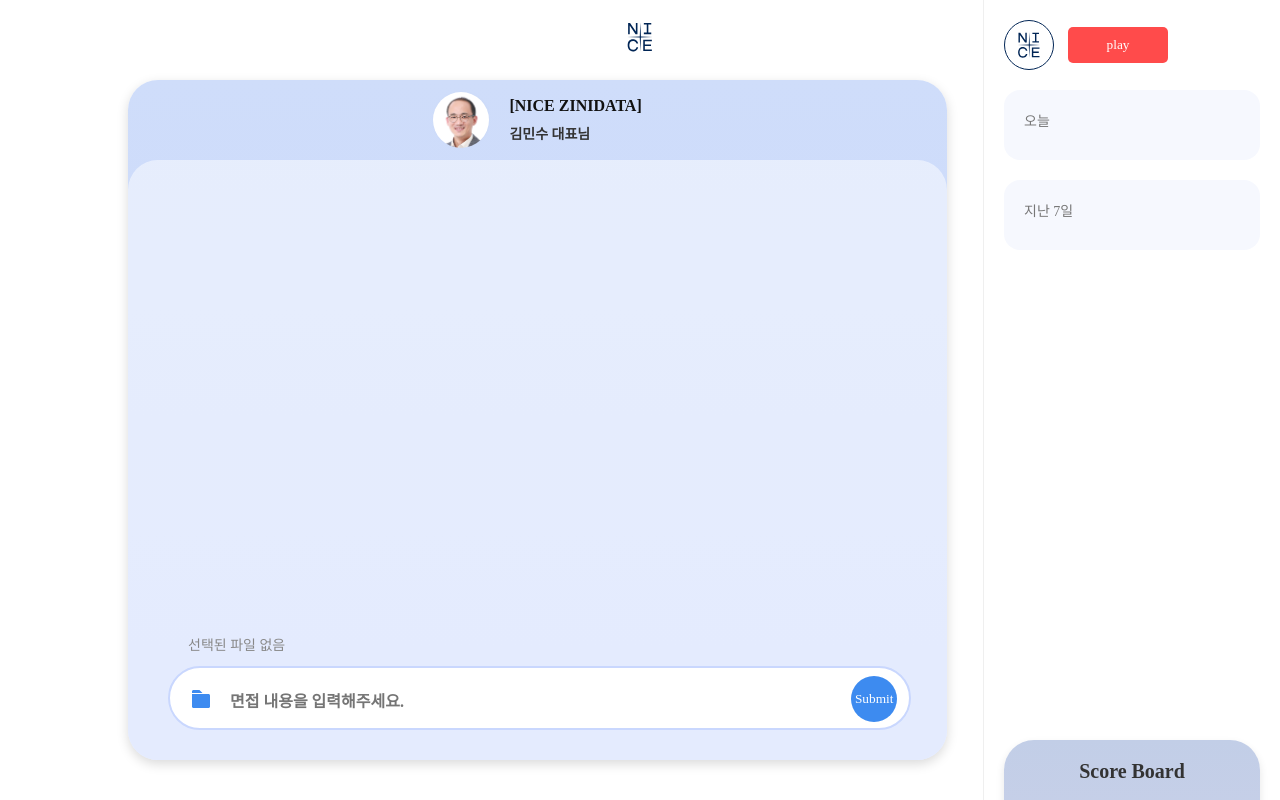
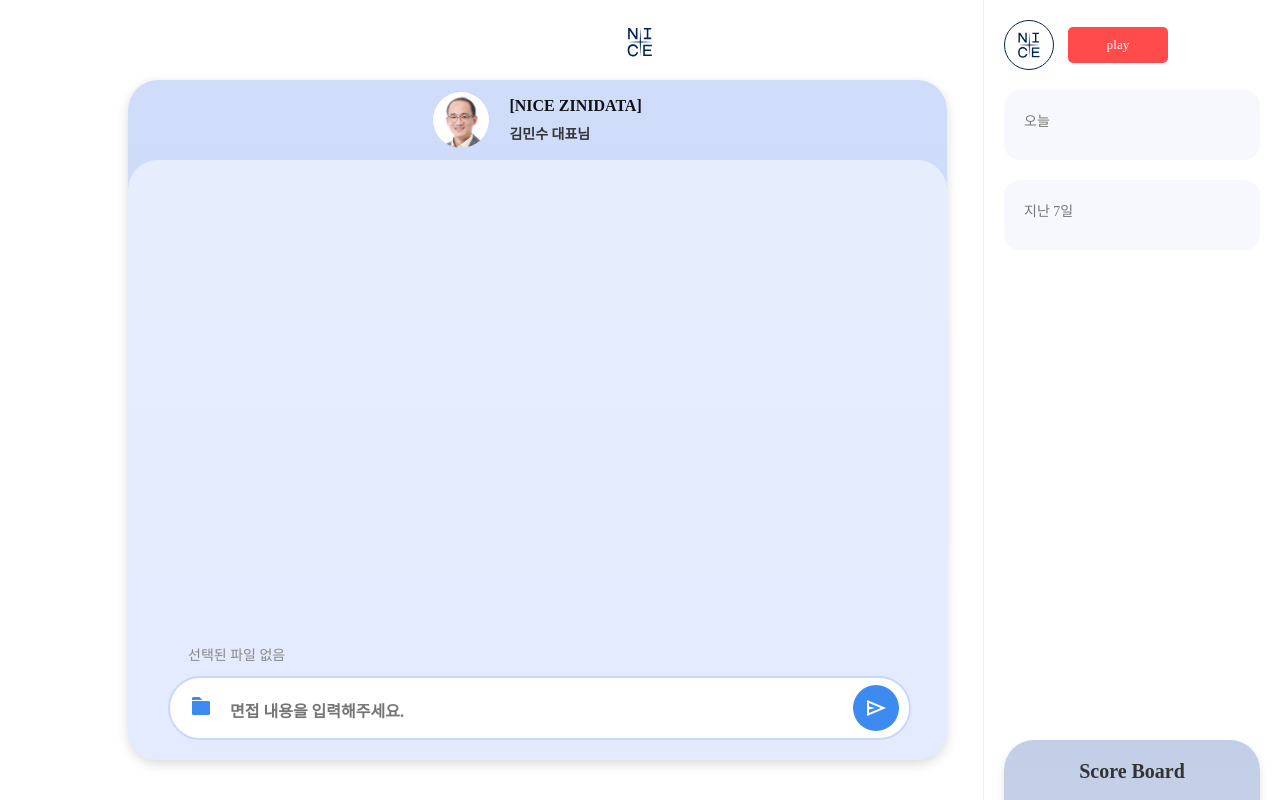
Before and after one commit to junghyunjang-tech/samdoo92_py, a Flask app: template templates/index.html in a window 1280 px wide. Run offline with Flask 2, Linux system fonts and the light colour scheme; the template is opened without the code that fills it, so the values that code supplies are empty; some web fonts are replaced.

Commit message:
submit 추가

```diff
--- a/static/css/styles.css
+++ b/static/css/styles.css
@@ -14,7 +14,7 @@ body {
 }
 .logo {
     position: absolute;
-    top: 20px;
+    top: 25px;
     left: 50%;transform:translateX(-50%);
     width: 30px;
 }
@@ -118,9 +118,11 @@ input[type="submit"], input[type="button"], .view-video-button {
 
 
 .form-container {position:relative;}
-.submitBtn {position:absolute;top:calc(50% - 4px);right:0;transform:translateY(-50%);padding:0 !important;/*font-size:0;*/width:46px !important;height:46px;border-radius:50% !important;}
+.submitBtn {padding:0 !important;width:46px !important;height:46px;border-radius:50% !important;color:transparent !important;z-index:9;position:relative;background:transparent !important;}
 .file-upload{position:absolute;top:0;left:0;}
 .uploadBtn {position:absolute;top:-42px;right:0}
+.submit_btn {position:absolute;top:50%;right:8px;transform:translateY(-50%);background:#3d8bf0 !important;border-radius:50%;width:46px;height:46px;}
+.submit_btn:after {content:'';display:inline-block;width:24px;height:24px;background:url('/static/images/submit.svg') no-repeat center center / 24px 24px;position:absolute;top:50%;left:50%;transform:translate(-50%,-50%);}
 input[type="submit"] {
     background-color: #3d8bf0;
 }
@@ -239,7 +241,7 @@ input[type="button"]:hover {
     border-radius: 4px;
     background-color: #fff;
     font-size: 14px;
-    position:absolute;top:calc(50% + -2px);left:20px;transform:translateY(-50%);
+    position:absolute;top:50%;left:20px;transform:translateY(-50%);
 }
 
 input[type="file"] {
--- a/templates/index.html
+++ b/templates/index.html
@@ -32,7 +32,7 @@
         <div class="formBox">
             <form id="chat-form" action="/submit" method="post" class="form-container" enctype="multipart/form-data">
                 <textarea id="user_input" name="user_input" placeholder="면접 내용을 입력해주세요."></textarea>
-                <div class="form-actions">
+                <div class="form-actions submit_btn">
                     <input type="submit" value="Submit" class="submitBtn">
                 </div>
                 <label for="file-upload" class="custom-file-upload">
```
Also changed, not shown: static/images/submit.svg (added).
